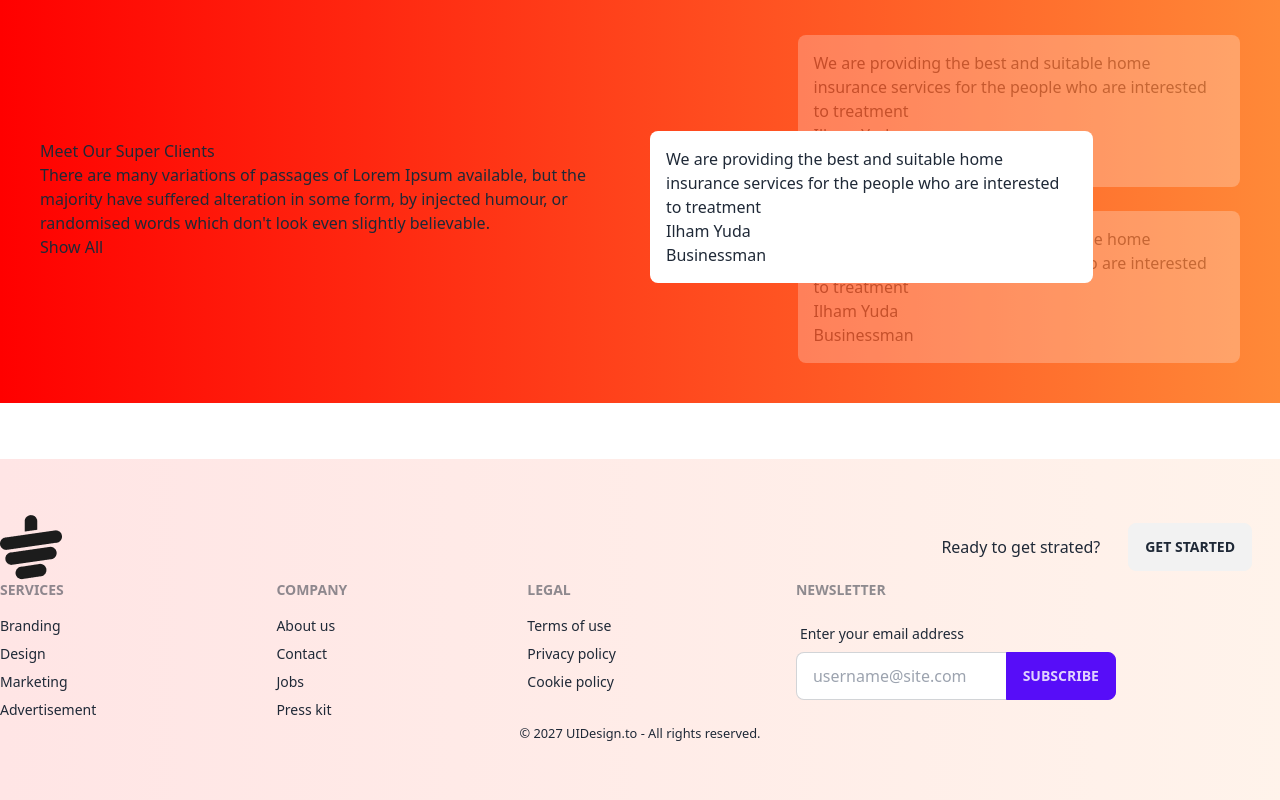
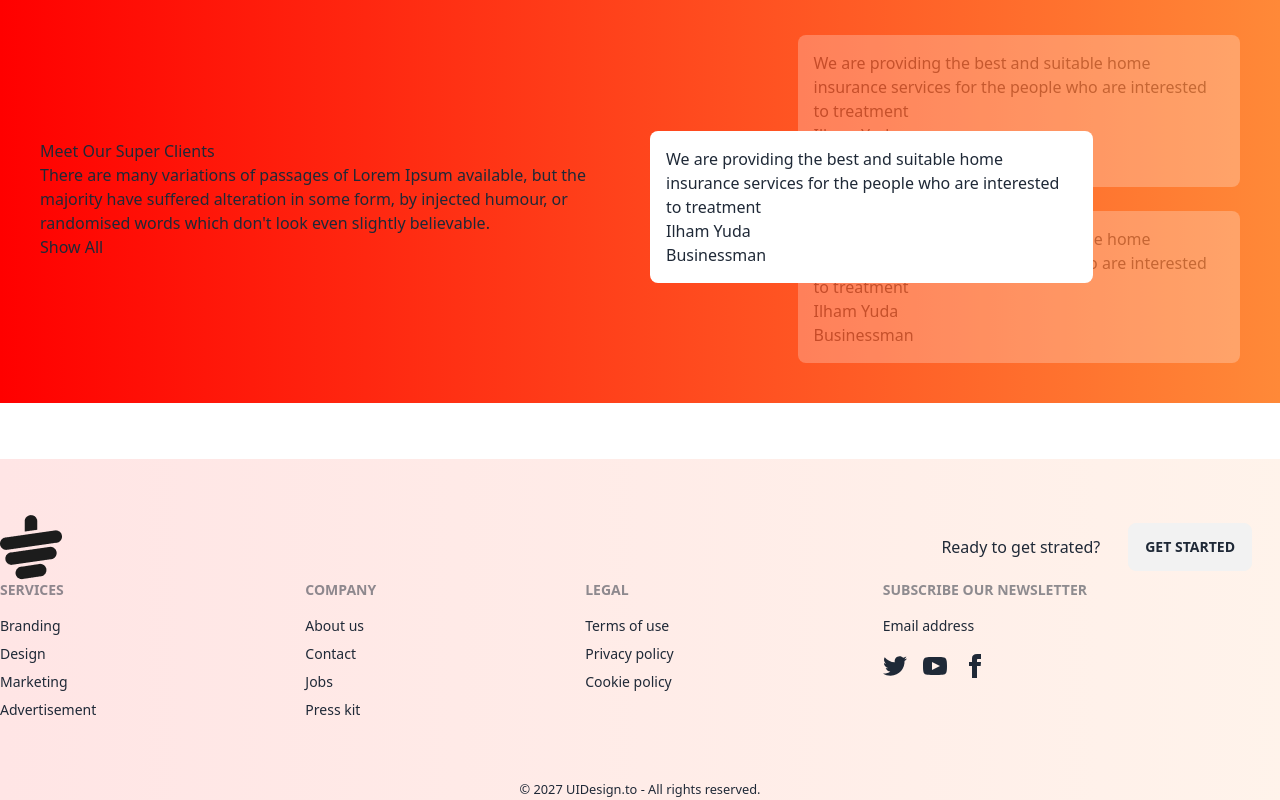
Before and after one commit to devalienbrain/14-tea-house-daisyUI, a plain HTML site: page index.html in a window 1280 px wide. Shown: the part 1014-1814 px from the top of the page. Drawn offline with nearby package versions, Linux system fonts and the light colour scheme.

Commit message:
footer editing

```diff
--- a/index.html
+++ b/index.html
@@ -183,22 +183,35 @@
           <a class="link link-hover">Cookie policy</a>
         </div>
         <div>
-          <span class="footer-title">Newsletter</span>
-          <div class="form-control w-80">
-            <label class="label">
-              <span class="label-text">Enter your email address</span>
-            </label>
-            <div class="relative">
-              <input type="text" placeholder="username@site.com" class="input input-bordered w-full pr-16" />
-              <button class="btn btn-primary absolute top-0 right-0 rounded-l-none">Subscribe</button>
-            </div>
+          <span class="footer-title">Subscribe Our Newsletter</span>
+          <span class="label-text">Email address</span>
+          <hr class="h-0.5">
+          <!-- Another one! real sorbonasha Footer from daisy khala Amare Kutta kamraiche!!-->
+          <div class="grid grid-flow-col gap-4">
+            <a><svg xmlns="http://www.w3.org/2000/svg" width="24" height="24" viewBox="0 0 24 24" class="fill-current">
+                <path
+                  d="M24 4.557c-.883.392-1.832.656-2.828.775 1.017-.609 1.798-1.574 2.165-2.724-.951.564-2.005.974-3.127 1.195-.897-.957-2.178-1.555-3.594-1.555-3.179 0-5.515 2.966-4.797 6.045-4.091-.205-7.719-2.165-10.148-5.144-1.29 2.213-.669 5.108 1.523 6.574-.806-.026-1.566-.247-2.229-.616-.054 2.281 1.581 4.415 3.949 4.89-.693.188-1.452.232-2.224.084.626 1.956 2.444 3.379 4.6 3.419-2.07 1.623-4.678 2.348-7.29 2.04 2.179 1.397 4.768 2.212 7.548 2.212 9.142 0 14.307-7.721 13.995-14.646.962-.695 1.797-1.562 2.457-2.549z">
+                </path>
+              </svg></a>
+            <a><svg xmlns="http://www.w3.org/2000/svg" width="24" height="24" viewBox="0 0 24 24" class="fill-current">
+                <path
+                  d="M19.615 3.184c-3.604-.246-11.631-.245-15.23 0-3.897.266-4.356 2.62-4.385 8.816.029 6.185.484 8.549 4.385 8.816 3.6.245 11.626.246 15.23 0 3.897-.266 4.356-2.62 4.385-8.816-.029-6.185-.484-8.549-4.385-8.816zm-10.615 12.816v-8l8 3.993-8 4.007z">
+                </path>
+              </svg></a>
+            <a><svg xmlns="http://www.w3.org/2000/svg" width="24" height="24" viewBox="0 0 24 24" class="fill-current">
+                <path
+                  d="M9 8h-3v4h3v12h5v-12h3.642l.358-4h-4v-1.667c0-.955.192-1.333 1.115-1.333h2.885v-5h-3.808c-3.596 0-5.192 1.583-5.192 4.615v3.385z">
+                </path>
+              </svg></a>
           </div>
         </div>
+        <!-- Another one! real sorbonasha Footer from daisy khala Amare Kutta kamraiche!!-->
       </div>
-      <!--Sorbonasha footer from daisy khala Ends here -->
-      <div class="text-center">
-        <p><small>© 2027 UIDesign.to - All rights reserved.</small></p>
-      </div>
+    </div>
+    <!--Sorbonasha footer from daisy khala Ends here -->
+    <div class="text-center">
+      <p><small>© 2027 UIDesign.to - All rights reserved.</small></p>
+    </div>
     </div>
   </footer>
   <!-- footer ends -->
```
